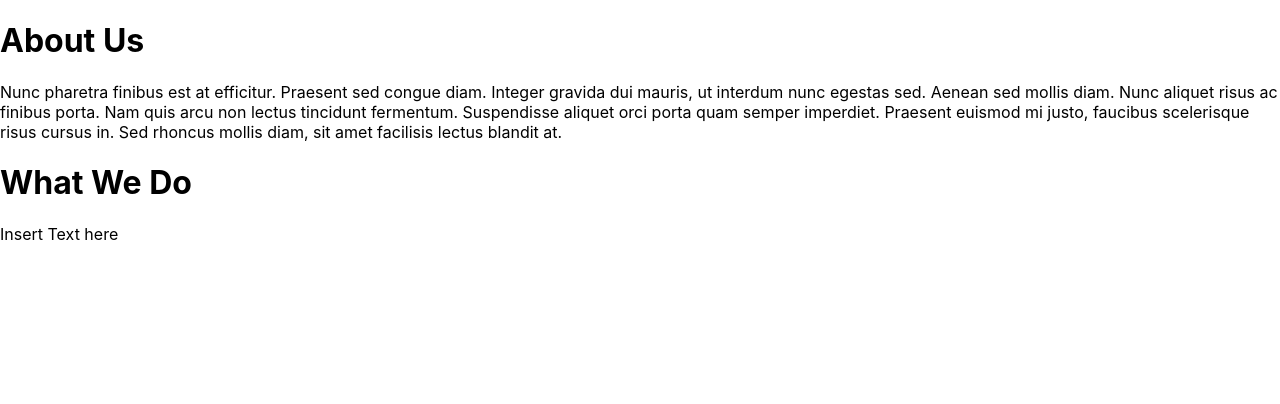
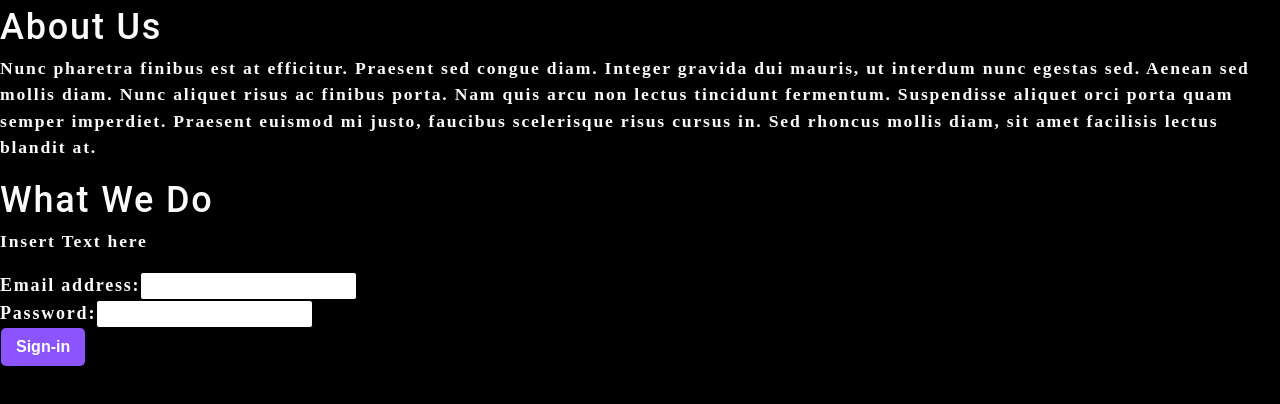
Before and after one commit to SabaMahd/Professional-ReadMEAPP, a React (Create React App) app in the folder client/: page / in a window 1280 px wide. Shown: the top 404 px of the page. Built offline with nearby package versions, Linux system fonts and the light colour scheme.

Commit message:
Added testing CSS in index.css file for testing components

```diff
--- a/client/src/App.js
+++ b/client/src/App.js
@@ -1,11 +1,13 @@
 import logo from './logo.svg';
 import About from '../src/components/About';
+import SigninForm from '../src/components/Signin';
 import './App.css';
 
 function App() {
   return (
     <div>
       <About />
+      <SigninForm />
     </div>
   );
 }
--- a/client/src/components/pages/About.js
+++ b/client/src/components/pages/About.js
@@ -2,6 +2,7 @@
 // Will contain About component and images
 
 import React from 'react';
+
 import '../../App.css';
 
 function AboutPage() {
@@ -22,7 +23,6 @@
             <p>
                 Insert Text here
             </p>
-
         </div>
     );
 }
--- a/client/src/index.css
+++ b/client/src/index.css
@@ -11,3 +11,301 @@
   font-family: source-code-pro, Menlo, Monaco, Consolas, 'Courier New',
     monospace;
 }
+
+/* Test CSS used for testing React components. Delete when replacing project CSS */
+
+
+main {
+	margin: 0 auto;
+	max-width: 90%;
+  padding: 50px 30px;
+}
+:root {
+  --primary: #8c54ff;
+  --secondary: #F3A847;
+  --tertiary: #B12704;
+  --light: #fafafa;
+  --dark: #000000;
+  --darker: #111111;
+  --error: rgb(228, 46, 1);
+  --spacing-one: calc(1rem * 0.5);
+  --spacing-two: calc(1rem);
+  --spacing-five: calc(2.5rem);
+
+}
+
+* {
+  box-sizing: border-box;
+}
+
+html,
+body {
+  min-height: 100%;
+}
+
+body {
+  margin: 0;
+  padding: 0;
+  font-weight: 600;
+  line-height: 1.5;
+  font-size: 18px;
+  letter-spacing: .1em;
+  background: var(--dark);
+  color: var(--light);
+  font-family: 'Poiret One', cursive;
+
+}
+
+h1,
+h2,
+h3,
+h4,
+h5,
+h6 {
+  font-family: 'Roboto', sans-serif;
+  font-weight: 500;
+  margin: 5px 0;
+  line-height: 1.25;
+}
+
+h1 {
+  font-size: 2.25rem;
+}
+
+h2 {
+  font-size: 2rem;
+}
+
+h3 {
+  font-size: 1.75rem;
+}
+
+h4 {
+  font-size: 1.5rem;
+}
+
+h5 {
+  font-size: 1.25rem;
+}
+
+h6 {
+  font-size: 1rem;
+}
+
+p {
+  font-size: 1.1rem;
+  margin-top: 0;
+}
+
+a {
+  color: var(--tertiary);
+  text-decoration: none;
+  font-weight: bold;
+}
+
+a:hover {
+  text-decoration: underline;
+}
+
+header {
+  background: var(--dark);
+}
+
+header a {
+  color: var(--light);
+}
+
+button {
+  font-size: 1rem;
+  text-decoration: none;
+  padding: 0.25rem 1rem;
+  border-radius: .5rem;
+  border: none;
+  outline: none;
+  cursor: pointer;
+  margin: 0 1px;
+  background-color: var(--secondary);
+}
+
+button:hover {
+  opacity: .8;
+}
+
+button[disabled] {
+  cursor: default;
+  opacity: .8;
+}
+
+img {
+  max-width: 100%;
+}
+
+span[role="img"] {
+  cursor: default;
+}
+
+form {
+  width: 40%;
+}
+
+input {
+  font-size: 1rem;
+  padding: 0.25rem;
+  border: 1px solid var(--dark);
+  outline: none;
+  border-radius: 3px;
+  transition: box-shadow 0.2s;
+}
+
+input:focus {
+  border: 1px solid var(--secondary);
+  box-shadow: 0 0 .25rem rgba(0, 0, 0, .5);
+}
+
+li {
+  list-style: none;
+}
+
+nav a:hover {
+  text-decoration: none;
+}
+
+nav  li {
+  cursor: pointer;
+}
+
+textarea {
+	width: 600px;
+	height: 120px;
+	border: 3px solid #cccccc;
+	padding: 5px;
+}
+
+.container {
+  width: 85%;
+  max-width: 1200px;
+  margin-left: auto;
+  margin-right: auto;
+}
+
+.flex-row {
+  display: flex;
+  flex-wrap: wrap;
+}
+
+.space-between {
+  justify-content: space-between;
+}
+
+.flex-end {
+  justify-content: flex-end;
+}
+
+.mx-1 {
+  margin-right: var(--spacing-one);
+  margin-left: var(--spacing-one);
+}
+
+.mx-2 {
+  margin-right: var(--spacing-two);
+  margin-left: var(--spacing-two);
+}
+
+.my-1 {
+  margin-top: var(--spacing-one);
+  margin-bottom: var(--spacing-one);
+}
+
+.my-2 {
+  margin-top: var(--spacing-two);
+  margin-bottom: var(--spacing-two);
+}
+
+.my-5 {
+  margin-top: var(--spacing-five);
+  margin-bottom: var(--spacing-five);
+}
+
+.px-1 {
+  padding-right: var(--spacing-one);
+  padding-left: var(--spacing-one);
+}
+
+.px-2 {
+  padding-right: var(--spacing-two);
+  padding-left: var(--spacing-two);
+}
+
+.py-1 {
+  padding-top: var(--spacing-one);
+  padding-bottom: var(--spacing-one);
+}
+
+.py-2 {
+  padding-top: var(--spacing-two);
+  padding-bottom: var(--spacing-two);
+}
+
+.card {
+  width: 25%;
+  text-align: center;
+}
+
+.img-thumbnail {
+  width: auto;
+  height: 300px;
+  margin-bottom: 50px;
+  cursor: pointer;
+}
+
+.modalBackdrop {
+	background: rgba(0, 0, 0, .65);
+	bottom: 0;
+	left: 0;
+	overflow: auto;
+	position: fixed;
+	right: 0;
+	top: 0;
+	z-index: 1;
+}
+
+.modalContainer {
+	background: var(--darker);
+	border-radius: 5px;
+	max-width: 100%;
+	margin: 50px auto;
+	padding: 15px;
+	width: 960px;
+}
+
+.modalTitle {
+	font-size: 18px;
+	font-weight: 600;
+	margin-bottom: 25px;
+}
+
+button {
+	background: var(--primary);
+	border: 0;
+	border-radius: 5px;
+	color: #fff;
+	cursor: pointer;
+	font-size: 16px;
+	font-weight: 600;
+	margin-bottom: 30px;
+	padding: 10px 15px;
+}
+
+a {
+	border-radius: 5px;
+	color: var(--primary);
+	font-weight: 600;
+	padding: 2px 4px;
+	margin-left: -2px;
+	margin-right: -2px;
+
+}
+
+.navActive {
+  color: var(--secondary);
+}
```
